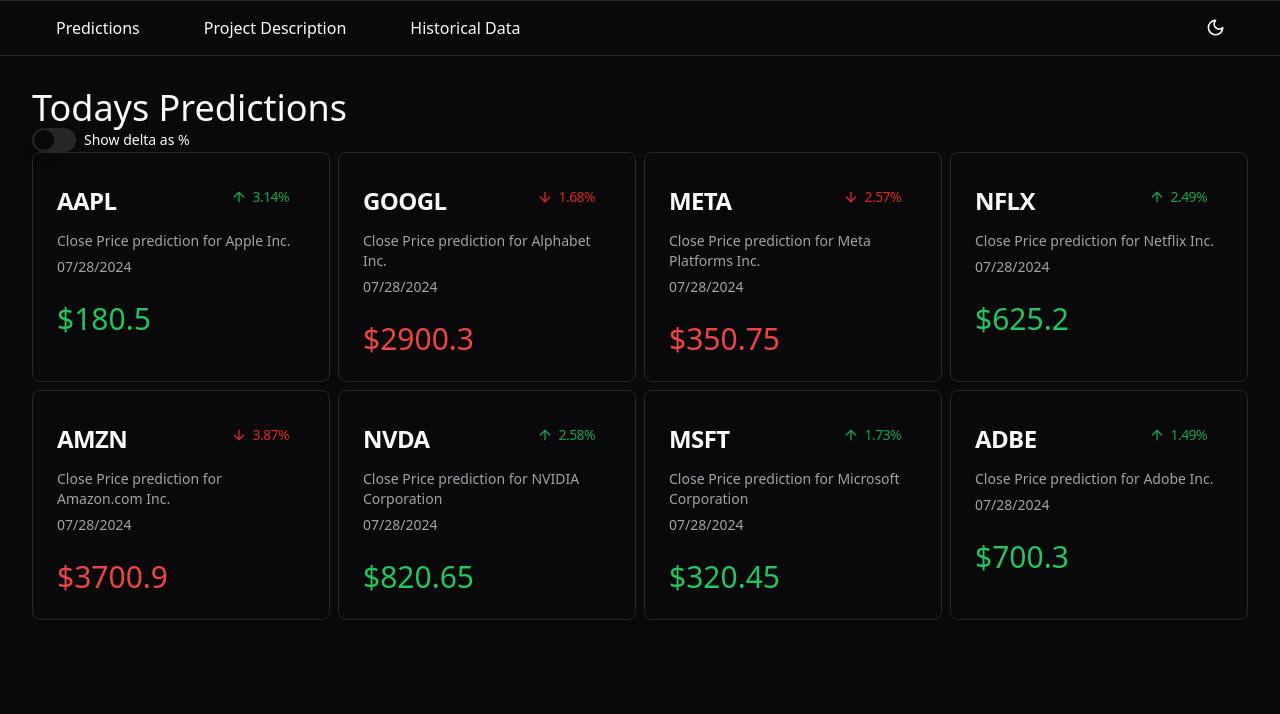
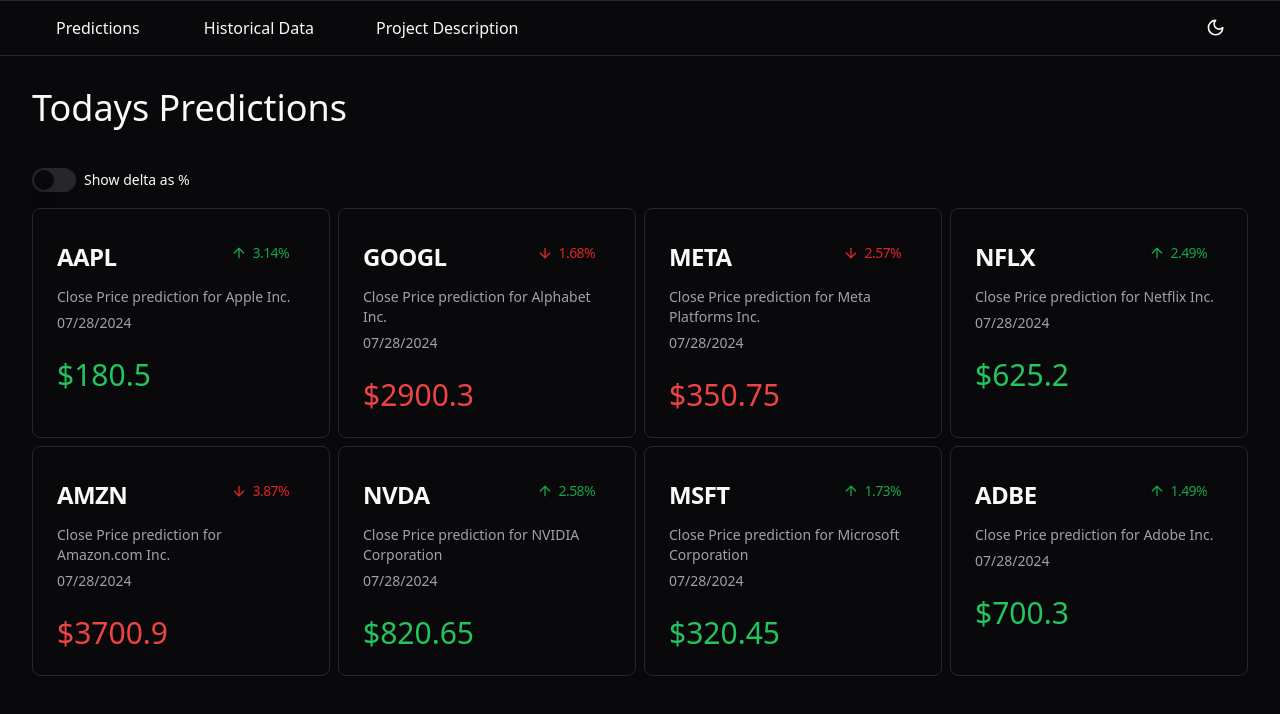
Before and after one commit to jbrijs/faang-finance-frontend, a React (Vite) app: page / in a window 1280 px wide. Shown: the top 714 px of the page. Built offline with nearby package versions, Linux system fonts and the light colour scheme.

Commit message:
home page styles

```diff
--- a/src/components/home-page.tsx
+++ b/src/components/home-page.tsx
@@ -11,7 +11,7 @@
     <>
       <div className="m-8">
         <h1 className="text-4xl">Todays Predictions</h1>
-        <div className="flex flex-col items-start">
+        <div className="flex flex-col items-start gap-4 pt-10">
           <div className="flex flex-row items-center space-x-2 w-full">
             <Switch
               id="delta-view"
--- a/src/components/navbar.tsx
+++ b/src/components/navbar.tsx
@@ -26,45 +26,29 @@
   return (
     <Menubar className="rounded-none border-x-0 h-14">
       <div className="flex flex-row justify-between w-full mx-10">
-        <div className="flex flex-row gap-10">
+        <div className="flex flex-row items-center gap-10">
           <MenubarMenu>
             <MenubarTrigger className="text-md">Predictions</MenubarTrigger>
             <MenubarContent>
               {companies.map((company) => (
                 <MenubarItem key={company}>{company}</MenubarItem>
               ))}
-              <MenubarSeparator/>
-              <MenubarItem>
-                All Companies
-              </MenubarItem>
+              <MenubarSeparator />
+              <MenubarItem>All Companies</MenubarItem>
             </MenubarContent>
           </MenubarMenu>
-          <MenubarMenu>
-            <MenubarTrigger className="text-md">
-              Project Description
-            </MenubarTrigger>
-            <MenubarContent>
-            {companies.map((company) => (
-                <MenubarItem key={company}>{company}</MenubarItem>
-              ))}
-              <MenubarSeparator/>
-              <MenubarItem>
-                All Companies
-              </MenubarItem>
-            </MenubarContent>
-          </MenubarMenu>
+
           <MenubarMenu>
             <MenubarTrigger className="text-md">Historical Data</MenubarTrigger>
             <MenubarContent>
-            {companies.map((company) => (
+              {companies.map((company) => (
                 <MenubarItem key={company}>{company}</MenubarItem>
               ))}
-              <MenubarSeparator/>
-              <MenubarItem>
-                All Companies
-              </MenubarItem>
+              <MenubarSeparator />
+              <MenubarItem>All Companies</MenubarItem>
             </MenubarContent>
           </MenubarMenu>
+          <p className="font-medium hover:cursor-default rounded px-2.5 py-1.5 active:bg-muted transition-all duration-200 ease-out" onClick={()=> {}}>Project Description</p>
         </div>
         <ModeToggle />
       </div>
```
